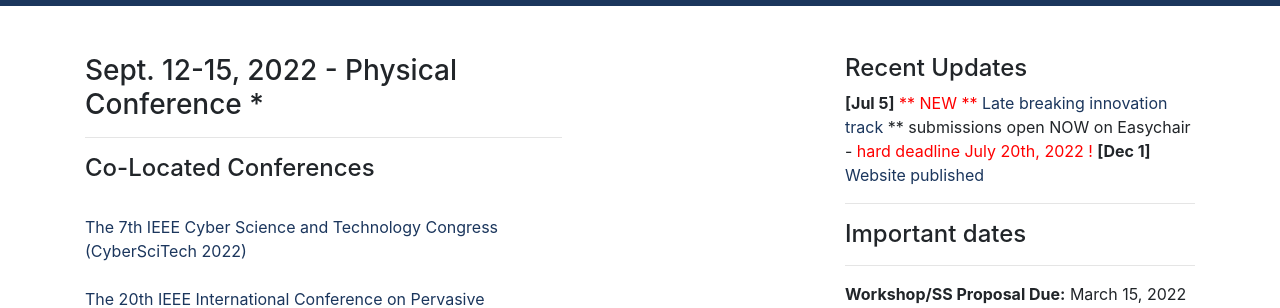
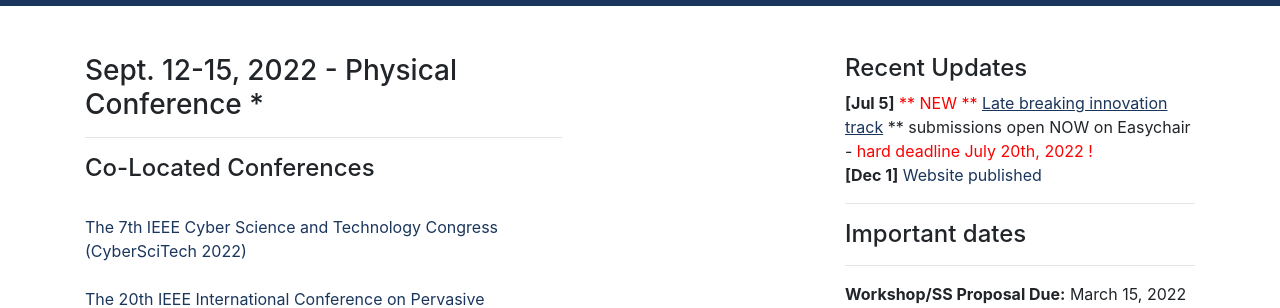
Before and after one commit to cyber-science/2022, a Jekyll site: the page built from index.html, in a window 1280 px wide. Shown: the part 801-1109 px from the top of the page. Built offline with Jekyll 4.4.1, drawn with Linux system fonts in a browser that asks for light colours; comment, search, counter and statistics services are not loaded.

Commit message:
minor edit

```diff
--- a/_includes/sidebar.html
+++ b/_includes/sidebar.html
@@ -2,7 +2,7 @@
 
 <h4>Recent Updates</h4>
 
-<b>[Jul 5]</b> <font color=red>** NEW **</font> <a href="http://cyber-science.org/2022/cyberscitech/acceptworkshops/">Late breaking innovation track</a> ** submissions open NOW on Easychair - <font color=red>hard deadline July 20th, 2022 !</font>
+<b>[Jul 5]</b> <font color=red>** NEW **</font> <a href="http://cyber-science.org/2022/cyberscitech/acceptworkshops/"><u>Late breaking innovation track</u></a> ** submissions open NOW on Easychair - <font color=red>hard deadline July 20th, 2022 !</font><br/>
 <b>[Dec 1]</b> <a href="http://cyber-science.org/2022/">Website published</a>
 <hr/>
 
```
